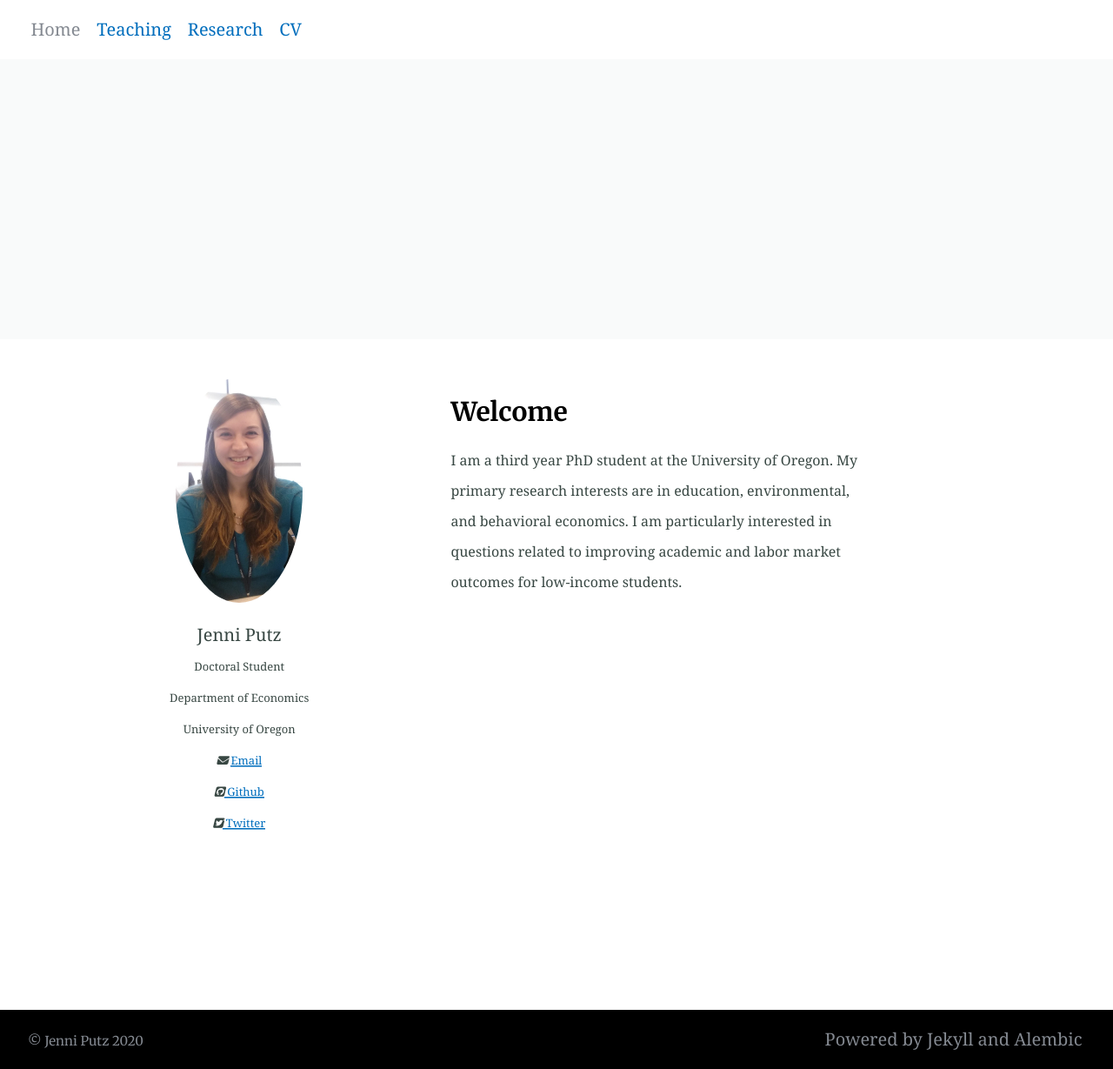
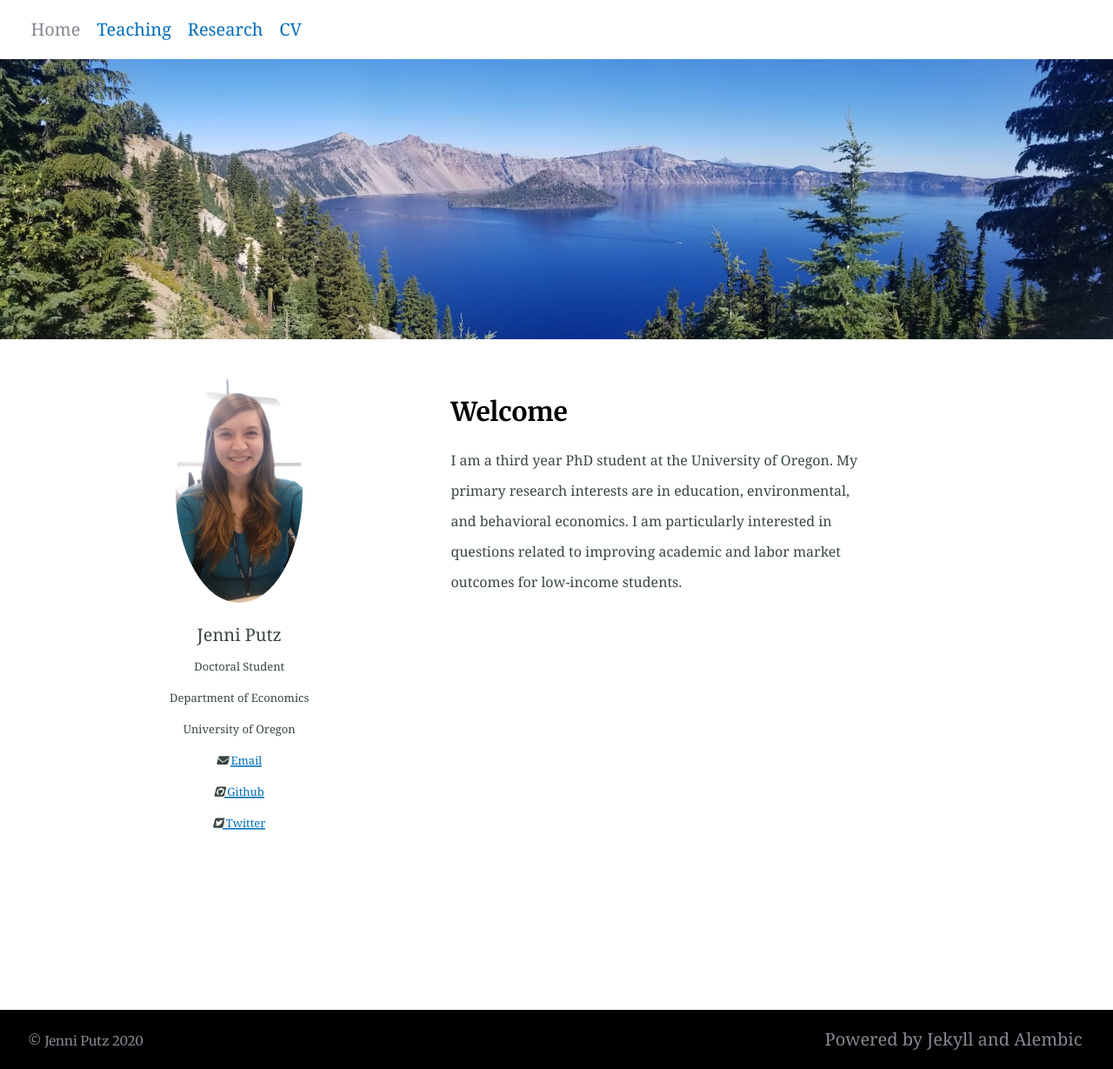
Before and after one commit to jenni-putz/1jenni-putz.github.io, a Jekyll site: the page built from index.md, in a window 1280 px wide. Shown: the whole page at 87% size. Built offline with Jekyll 4.4.1, drawn with Linux system fonts in a browser that asks for light colours; nearby versions of some CDN libraries; our own code applies the rules of GitHub Pages for plain Markdown files.

Commit message:
Update index.md

```diff
--- a/index.md
+++ b/index.md
@@ -1,6 +1,7 @@
 ---
 title:
 feature_text: |
+feature_image: "/header.png"
 ---
 <html>
 <head>
```
